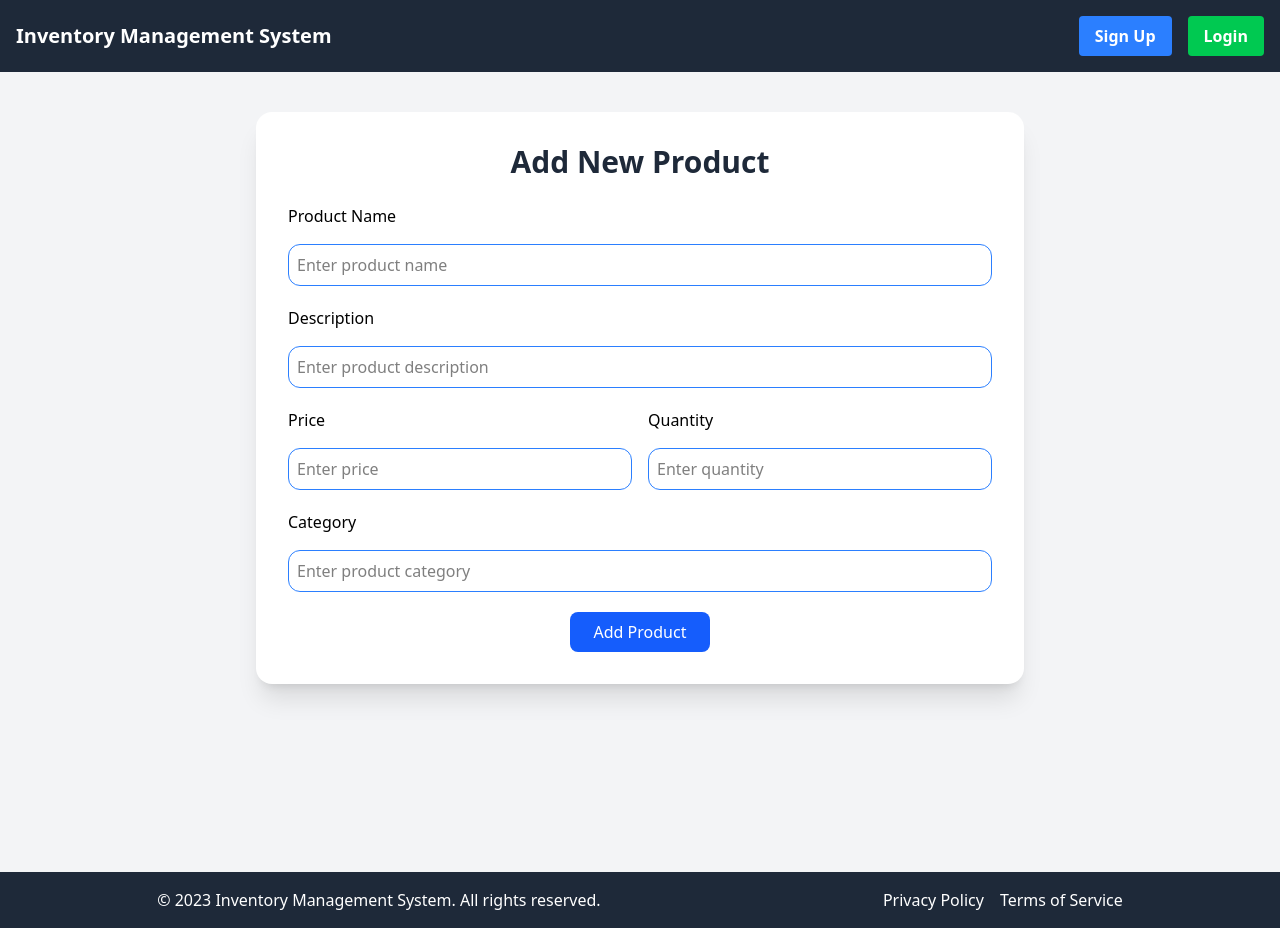
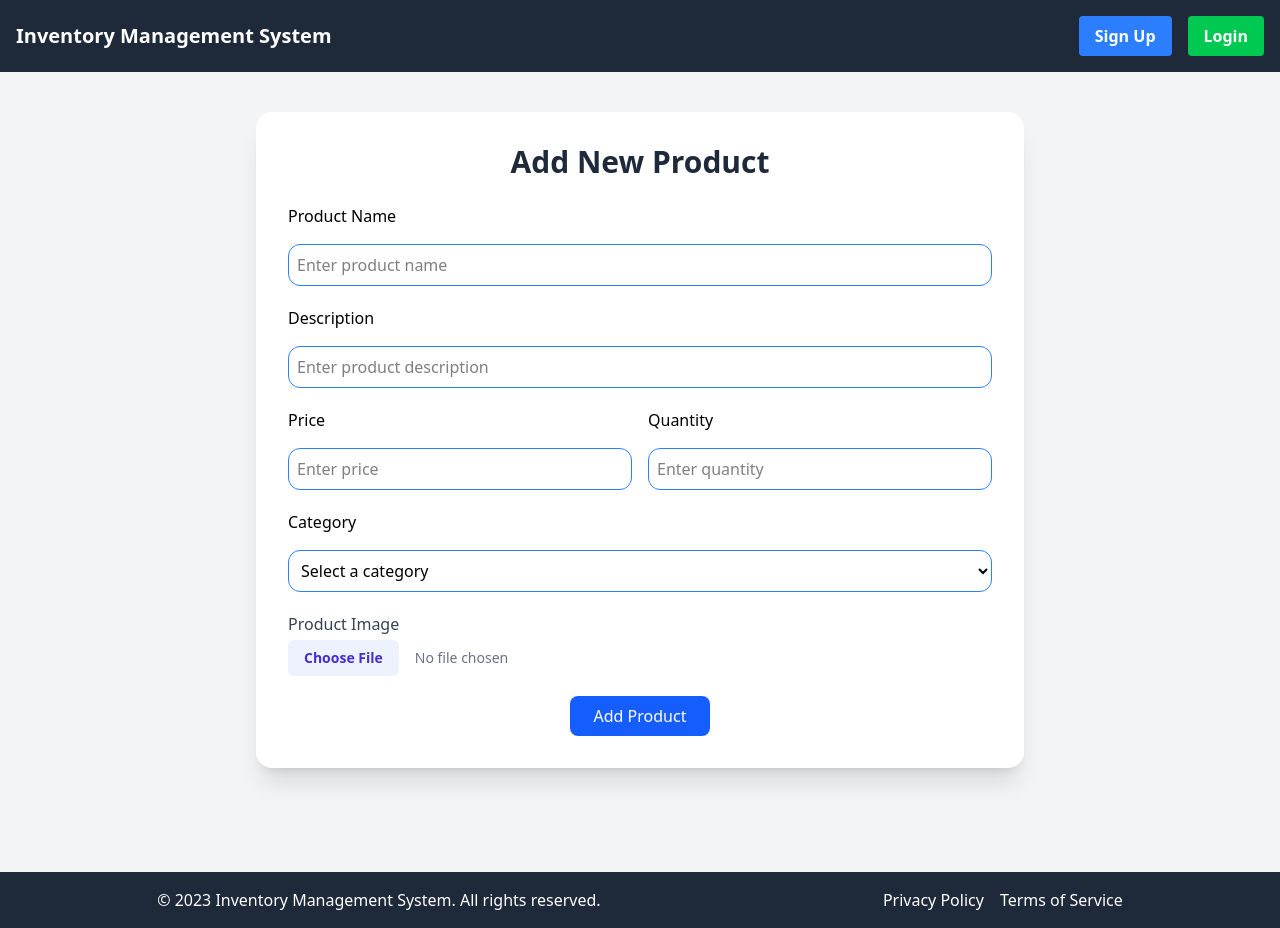
Before and after one commit to JAlavindu/InventoryManagement, a React (Vite) app in the folder frontend/inventory-management-system/: page /add-product in a window 1280 px wide. Built offline with nearby package versions, Linux system fonts and the light colour scheme.

Commit message:
completed adding produc UI and functionality

```diff
--- a/frontend/inventory-management-system/src/pages/AddProductsPage.jsx
+++ b/frontend/inventory-management-system/src/pages/AddProductsPage.jsx
@@ -1,7 +1,18 @@
 import { useState } from "react";
 import Button from "../components/Button";
 import Input from "../components/Input";
-
+import useAxios from "../hooks/useAxios";
+const categories = [
+  "Electronics",
+  "Apparel",
+  "Food & Beverages",
+  "Furniture",
+  "Health & Beauty",
+  "Raw Materials",
+  "Finished Goods",
+  "Consumables",
+  "Damaged Items",
+];
 function AddProductsPage() {
   const [product, setProduct] = useState({
     name: "",
@@ -10,8 +21,8 @@ function AddProductsPage() {
     quantity: "",
     category: "",
   });
-
   const [message, setMessage] = useState("");
+  const formData = new FormData();
 
   const handleChange = (e) => {
     setProduct({
@@ -20,10 +31,45 @@ function AddProductsPage() {
     });
   };
 
+  const handleImageChange = (e) => {
+    const file = e.target.files?.[0];
+    if (file) {
+      setProduct((prev) => ({ ...prev, image: file }));
+    }
+  };
+
   const handleSubmit = (e) => {
     e.preventDefault();
+
+    // Append product JSON as string
+    const productJson = {
+      name: product.name,
+      description: product.description,
+      price: product.price,
+      quantity: product.quantity,
+      category: product.category,
+    };
+    formData.append("product", JSON.stringify(productJson));
+
+    // Append image file
+    if (product.image) {
+      formData.append("imageFile", product.image);
+    }
     setMessage("Product added successfully!");
+
+    // Call useAxios manually (not on mount)
+    addProductRequest.refetch();
   };
+
+  const addProductRequest = useAxios({
+    url: "http://localhost:8080/api/products",
+    method: "POST",
+    body: formData, // <-- will be passed when refetch is called
+    headers: {
+      "Content-Type": "multipart/form-data",
+    },
+    triggerOnMount: false, // so it only runs when refetch is called
+  });
 
   return (
     <div className="min-h-screen bg-gray-100 py-10 px-4">
@@ -75,15 +121,44 @@ function AddProductsPage() {
             />
           </div>
 
-          <Input
+          <div className="flex flex-col  gap-4">
+            <label htmlFor="category">Category</label>
+            <select
               id="category"
-            label="Category"
               name="category"
-            placeholder="Enter product category"
               value={product.category}
               onChange={handleChange}
               required
+              className="border border-blue-500 p-2 rounded-xl"
+            >
+              <option value="">Select a category</option>
+              {categories.map((category) => (
+                <option key={category} value={category}>
+                  {category}
+                </option>
+              ))}
+            </select>
+          </div>
+
+          <div>
+            <label className="text-gray-700" htmlFor="product-image">
+              Product Image
+            </label>
+            <input
+              type="file"
+              accept="image/*"
+              onChange={handleImageChange}
+              id="product-image"
+              className="mt-1 block w-full text-sm text-gray-500 file:mr-4 file:py-2 file:px-4 file:rounded-md file:border-0 file:text-sm file:font-semibold file:bg-indigo-50 file:text-indigo-700 hover:file:bg-indigo-100"
             />
+            {product.imagePreview && (
+              <img
+                src={product.imagePreview}
+                alt="Preview"
+                className="mt-3 h-32 w-32 object-cover border rounded"
+              />
+            )}
+          </div>
 
           <div className="flex justify-center">
             <Button
```
Lines whose indentation alone changed are shown as unchanged.
